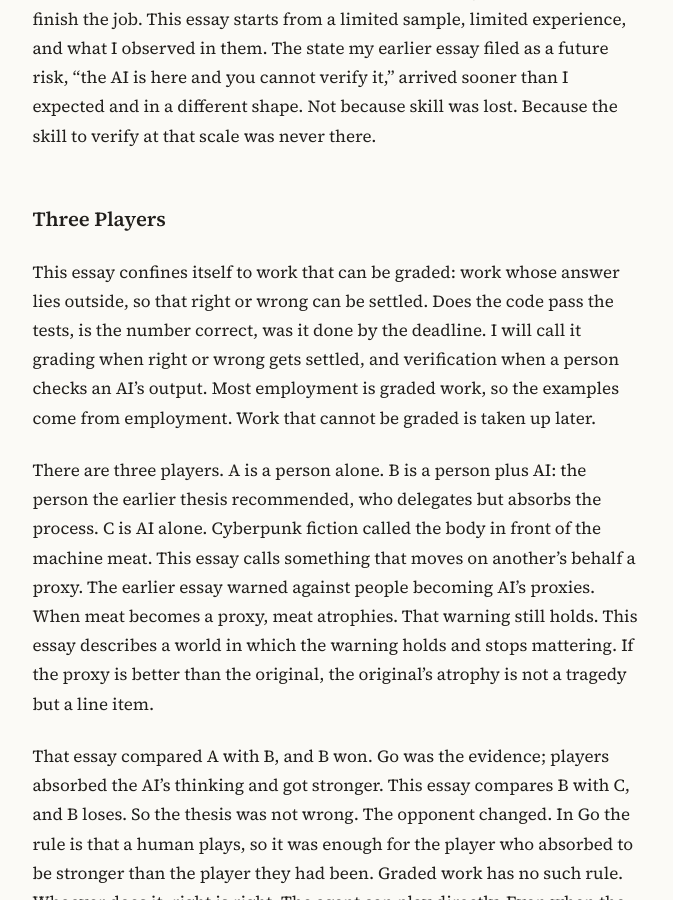
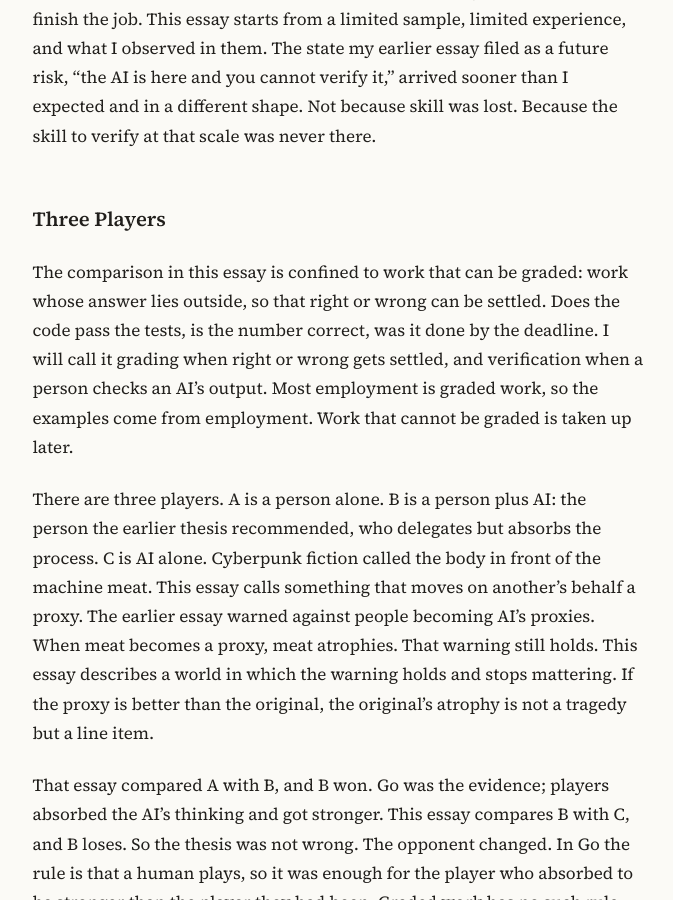
Before and after one commit to nonasking/essays, a Jekyll site: the page built from server-room-lit/en.md, in a window 1280 px wide and 900 px high, scrolled down 890 px. Shown: the whole window, without its empty margins (302-975 px from the left). Built offline with Jekyll 4.4.1, drawn with Linux system fonts in a browser that asks for light colours.

Commit message:
Server Room Lit: the comparison, not the essay, is confined to graded work (KR/EN)
Co-Authored-By: Claude Fable 5.1 <noreply@anthropic.com>
Claude-Session: https://claude.ai/code/session_01XfD6Hs6dTU4964Jb5Wap4j

```diff
--- a/server-room-lit/en.md
+++ b/server-room-lit/en.md
@@ -19,7 +19,7 @@ What changed, in one line, is this. If I hand verification to the AI, it is accu
 
 ## Three Players
 
-This essay confines itself to work that can be graded: work whose answer lies outside, so that right or wrong can be settled. Does the code pass the tests, is the number correct, was it done by the deadline. I will call it grading when right or wrong gets settled, and verification when a person checks an AI's output. Most employment is graded work, so the examples come from employment. Work that cannot be graded is taken up later.
+The comparison in this essay is confined to work that can be graded: work whose answer lies outside, so that right or wrong can be settled. Does the code pass the tests, is the number correct, was it done by the deadline. I will call it grading when right or wrong gets settled, and verification when a person checks an AI's output. Most employment is graded work, so the examples come from employment. Work that cannot be graded is taken up later.
 
 There are three players. A is a person alone. B is a person plus AI: the person the earlier thesis recommended, who delegates but absorbs the process. C is AI alone. Cyberpunk fiction called the body in front of the machine meat. This essay calls something that moves on another's behalf a proxy. The earlier essay warned against people becoming AI's proxies. When meat becomes a proxy, meat atrophies. That warning still holds. This essay describes a world in which the warning holds and stops mattering. If the proxy is better than the original, the original's atrophy is not a tragedy but a line item.
 
```
Also changed, not shown: server-room-lit/index.md (+1 -1 lines).
